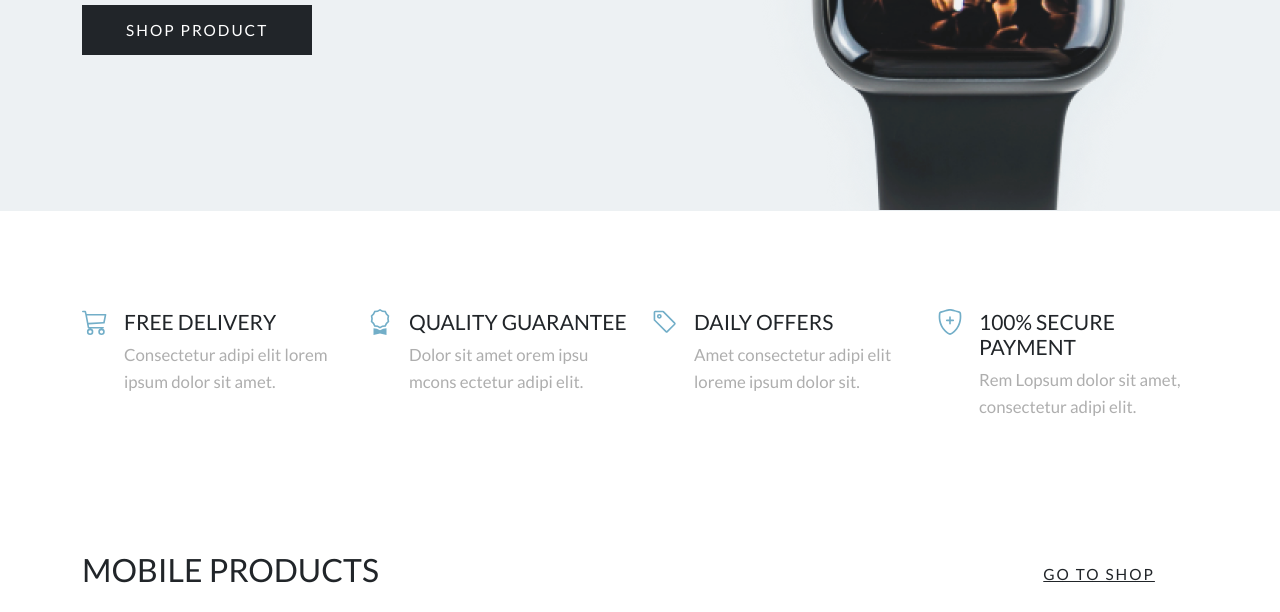
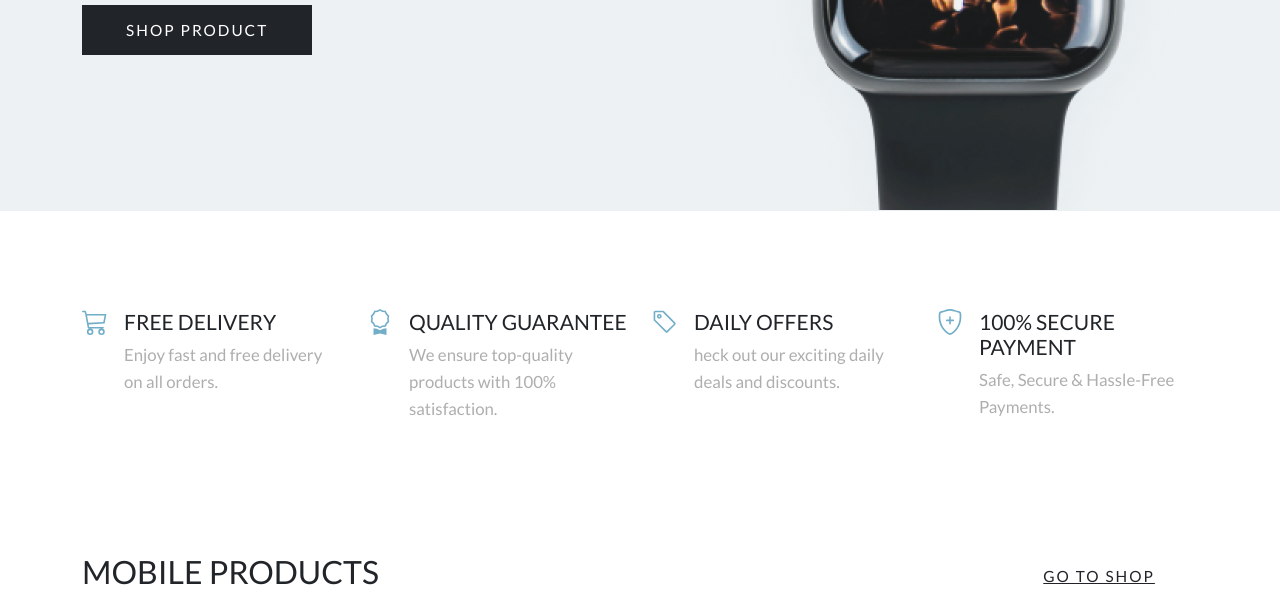
Before and after one commit to satish8699/nexonicgadgets.com, a plain HTML site: page index.html in a window 1280 px wide. Shown: the part 466-1078 px from the top of the page. Drawn offline with nearby package versions, Linux system fonts and the light colour scheme.

Commit message:
Update index.html

```diff
--- a/index.html
+++ b/index.html
@@ -290,7 +290,7 @@
               </div>
               <div class="icon-box-content">
                 <h3 class="card-title text-uppercase text-dark">Free delivery</h3>
-                <p>Consectetur adipi elit lorem ipsum dolor sit amet.</p>
+                <p>Enjoy fast and free delivery on all orders.</p>
               </div>
             </div>
           </div>
@@ -303,7 +303,7 @@
               </div>
               <div class="icon-box-content">
                 <h3 class="card-title text-uppercase text-dark">Quality guarantee</h3>
-                <p>Dolor sit amet orem ipsu mcons ectetur adipi elit.</p>
+                <p>We ensure top-quality products with 100% satisfaction.</p>
               </div>
             </div>
           </div>
@@ -316,7 +316,7 @@
               </div>
               <div class="icon-box-content">
                 <h3 class="card-title text-uppercase text-dark">Daily offers</h3>
-                <p>Amet consectetur adipi elit loreme ipsum dolor sit.</p>
+                <p>heck out our exciting daily deals and discounts.</p>
               </div>
             </div>
           </div>
@@ -329,7 +329,7 @@
               </div>
               <div class="icon-box-content">
                 <h3 class="card-title text-uppercase text-dark">100% secure payment</h3>
-                <p>Rem Lopsum dolor sit amet, consectetur adipi elit.</p>
+                <p>Safe, Secure & Hassle-Free Payments.</p>
               </div>
             </div>
           </div>
```
